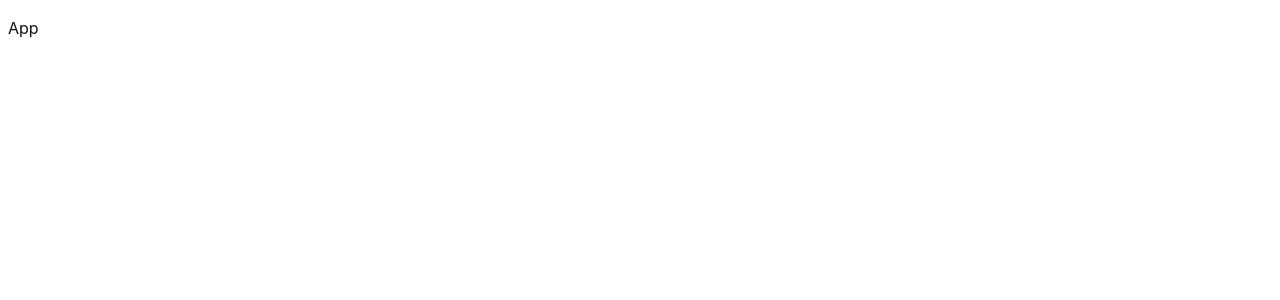
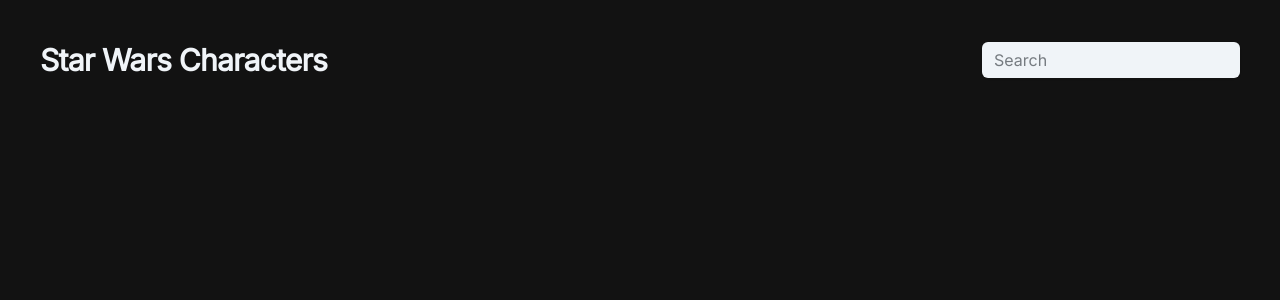
Before and after one commit to akarrq/starWarsCharacters, a React app: page / in a window 1280 px wide. Shown: the top 300 px of the page. Built offline with nearby package versions, Linux system fonts and the light colour scheme.

Commit message:
feat: add navbar with MUI

```diff
--- a/package.json
+++ b/package.json
@@ -3,6 +3,12 @@
 		"run": "webpack serve --port 3000 --mode development --open --hot"
 	},
 	"dependencies": {
+		"@emotion/react": "^11.11.1",
+		"@emotion/styled": "^11.11.0",
+		"@fontsource/inter": "^5.0.15",
+		"@mui/icons-material": "^5.14.18",
+		"@mui/joy": "^5.0.0-beta.15",
+		"@mui/material": "^5.14.18",
 		"localforage": "^1.10.0",
 		"match-sorter": "^6.3.1",
 		"react": "^18.2.0",
--- a/src/App.tsx
+++ b/src/App.tsx
@@ -1,7 +1,10 @@
+import * as React from 'react';
+import Nav from './components/Nav';
+
 export default function App() {
 	return (
-		<main>
-			<p>App</p>
-		</main>
+		<>
+			<Nav />
+		</>
 	);
 }
--- /dev/null
+++ b/src/components/Nav.tsx
@@ -0,0 +1,36 @@
+import * as React from 'react';
+import Box from '@mui/joy/Box';
+import { ColorPaletteProp } from '@mui/joy/styles';
+import Input from '@mui/joy/Input';
+import Typography from '@mui/joy/Typography';
+
+export default function Nav() {
+	return (
+		<Box
+			sx={{
+				display: 'flex',
+				alignItems: 'center',
+				flexGrow: 1,
+				p: 5,
+				minWidth: 'min-content',
+			}}
+		>
+			<Box sx={{ display: 'flex', flexGrow: 1, gap: 2 }}>
+				<Typography level="h2" sx={{ color: '#F0F4F8' }}>
+					Star Wars Characters
+				</Typography>
+			</Box>
+			<Box sx={{ display: 'flex', flexShrink: 0, gap: 2 }}>
+				<Input
+					placeholder="Search"
+					variant="soft"
+					size="md"
+					sx={{
+						'--Input-paddingInline': '12px',
+						display: { xs: 'none', lg: 'flex' },
+					}}
+				/>
+			</Box>
+		</Box>
+	);
+}
--- a/src/entrypoint.tsx
+++ b/src/entrypoint.tsx
@@ -5,6 +5,7 @@
 import ErrorPage from './error-page';
 
 import './styles.css';
+import '@fontsource/inter';
 
 const rootElement = document.getElementById('root');
 const root = createRoot(rootElement!);
--- a/src/styles.css
+++ b/src/styles.css
@@ -3,6 +3,8 @@
 }
 
 body {
+	margin: 0;
+	padding: 0;
 	font-family: -apple-system, BlinkMacSystemFont, 'Segoe UI', 'Roboto', 'Oxygen',
 		'Ubuntu', 'Cantarell', 'Fira Sans', 'Droid Sans', 'Helvetica Neue',
 		sans-serif;
@@ -11,10 +13,11 @@
 }
 
 #root {
-	height: 100%;
+	height: 100vh;
 	margin: 0;
 	line-height: 1.5;
-	color: #121212;
+	background-color: #121212;
+	color: #e7e7e7;
 }
 
 #error-page {
```
Also changed, not shown: 1 other file (tests, documents, lock files or other folders).
